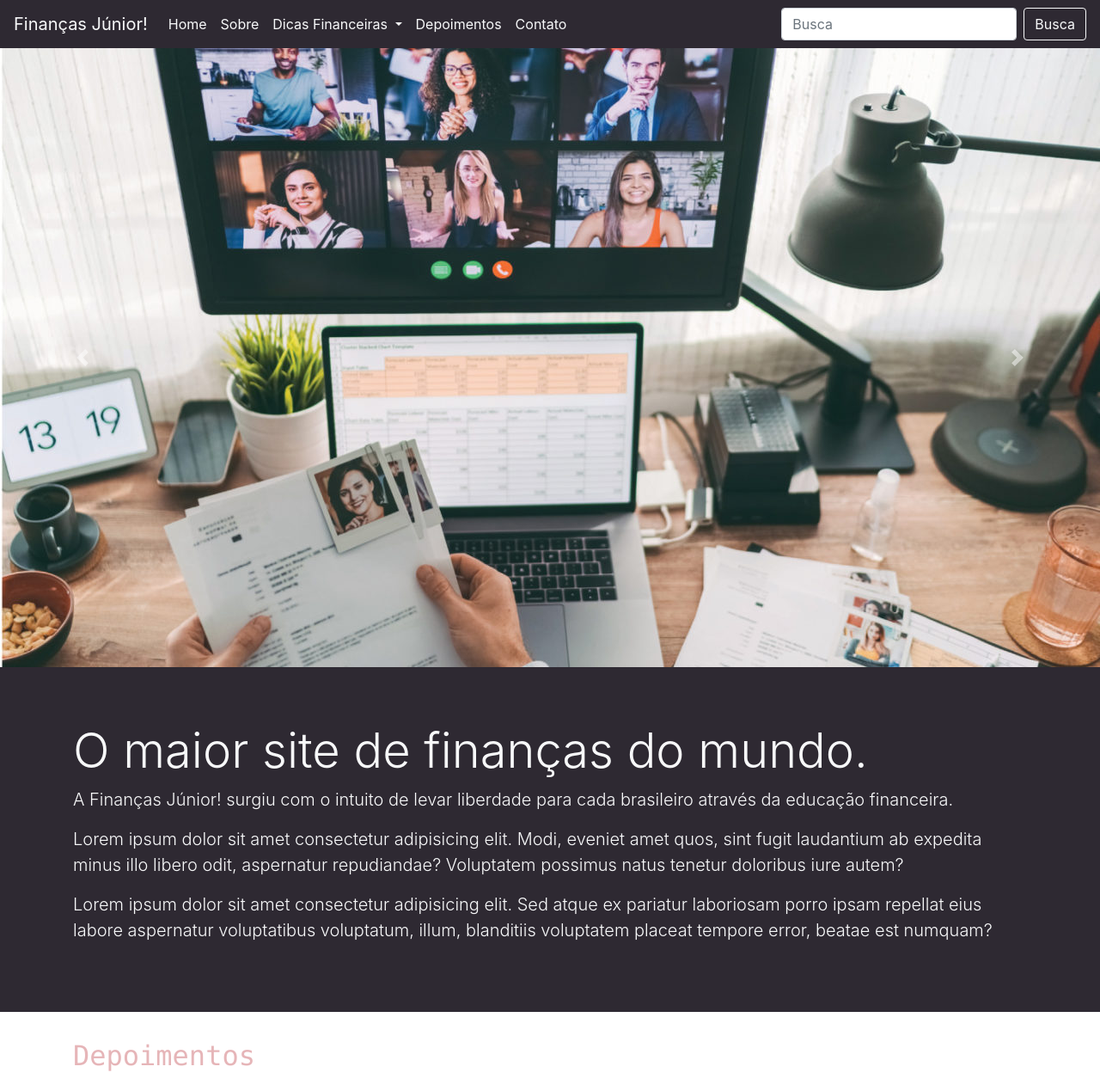
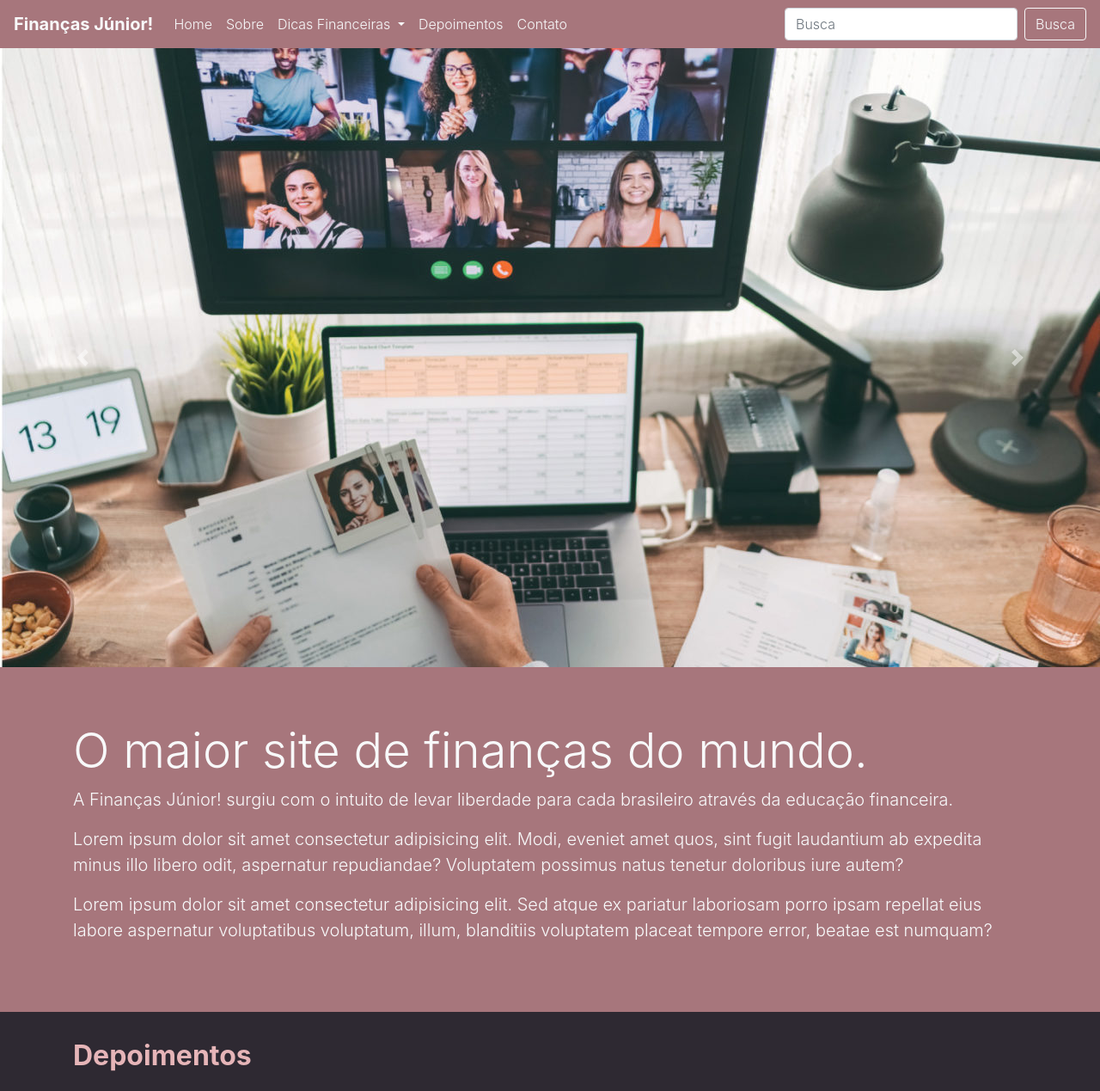
Before and after one commit to fabiolasoufer/financas-jr, a plain HTML site: page siteCompleto.html in a window 1280 px wide. Shown: the top 1269 px of the page at 86% size. Drawn offline with nearby package versions, Linux system fonts and the light colour scheme.

Commit message:
@fabiolasoufer [Task: Estilizando página web]

```diff
--- a/siteCompleto.html
+++ b/siteCompleto.html
@@ -16,6 +16,11 @@
 
         .body {
           background-color: #2e2932;
+          color: #a7767c;
+        }
+
+        .banner {
+          background-color: #a7767c;
         }
 
         .h1,h2 {
@@ -26,10 +31,10 @@
     <title>Finanças Júnior!</title>
   </head>
   <body>
-
+  <div class="body">
 <!--Navbar-->
-    <nav class="navbar navbar-expand-lg navbar-light body">
-        <a class="navbar-brand text-light" href="#">Finanças Júnior!</a>
+    <nav class="navbar navbar-expand-lg navbar-light banner">
+        <a class="navbar-brand text-light font-weight-bolder" href="#">Finanças Júnior!</a>
         <button class="navbar-toggler" type="button" data-toggle="collapse" data-target="#navbarSupportedContent" aria-controls="navbarSupportedContent" aria-expanded="false" aria-label="Toggle navigation">
           <span class="navbar-toggler-icon"></span>
         </button>
@@ -37,32 +42,32 @@
         <div class="collapse navbar-collapse" id="navbarSupportedContent">
           <ul class="navbar-nav mr-auto">
             <li class="nav-item active">
-              <a class="nav-link text-light" href="#">Home <span class="sr-only">(current)</span></a>
+              <a class="nav-link text-light font-weight-light" href="#">Home <span class="sr-only">(current)</span></a>
             </li>
             <li class="nav-item">
-              <a class="nav-link text-light" href="#sobre">Sobre</a>
+              <a class="nav-link text-light font-weight-light" href="#sobre">Sobre</a>
             </li>
             <li class="nav-item dropdown">
-              <a class="nav-link text-light dropdown-toggle" href="#" id="navbarDropdown" role="button" data-toggle="dropdown" aria-expanded="false">
+              <a class="nav-link text-light dropdown-toggle font-weight-light" href="#" id="navbarDropdown" role="button" data-toggle="dropdown" aria-expanded="false">
                 Dicas Financeiras
               </a>
               <div class="dropdown-menu" aria-labelledby="navbarDropdown">
-                <a class="dropdown-item" href="#educa">Educação Financeira</a>
-                <a class="dropdown-item" href="#investe">Investimentos</a>
+                <a class="dropdown-item font-weight-light" href="#educa">Educação Financeira</a>
+                <a class="dropdown-item font-weight-light" href="#investe">Investimentos</a>
                 <div class="dropdown-divider"></div>
-                <a class="dropdown-item" href="#dicas">Dicas Financeiras</a>
+                <a class="dropdown-item font-weight-light" href="#dicas">Dicas Financeiras</a>
               </div>
             </li>
             <li class="nav-item">
-                <a class="nav-link text-light" href="#depoimentos">Depoimentos</a>
+                <a class="nav-link text-light font-weight-light" href="#depoimentos">Depoimentos</a>
             </li>
             <li class="nav-item">
-                <a class="nav-link text-light" href="#contato">Contato</a>
+                <a class="nav-link text-light font-weight-light" href="#contato">Contato</a>
             </li>
           </ul>
           <form class="form-inline my-2 my-lg-0">
-                <input class="form-control mr-sm-2" type="search"   placeholder="Busca" aria-label="Search">
-            <button class="btn btn-outline-light my-2 my-sm-0" type="submit">Busca</button>
+                <input class="form-control mr-sm-2 font-weight-light" type="search"   placeholder="Busca" aria-label="Search">
+            <button class="btn btn-outline-light my-2 my-sm-0 font-weight-light" type="submit">Busca</button>
           </form>
         </div>
       </nav>
@@ -96,7 +101,7 @@
 <!--/Carousel-->
 
 <!--Jumbotron-->
-<div class="jumbotron jumbotron-fluid body">
+<div class="jumbotron jumbotron-fluid banner">
   <div class="container">
     <h1 class="display-4 text-light" id="sobre">O maior site de finanças do mundo.</h1>
     <p class="lead text-light">A Finanças Júnior! surgiu com o intuito de levar liberdade para cada brasileiro através da educação financeira. </p>
@@ -108,7 +113,7 @@
 
 <!--Cards-->
 <div class="container">
-  <h2 id="depoimentos" class="mb-4 t-5 text-monospace">Depoimentos</h2>
+  <h2 id="depoimentos" class="mb-4 t-5 font-weight-bolder">Depoimentos</h2>
   <div class="card-columns ">
   <div class="card">
       <div class="card-body">
@@ -163,7 +168,7 @@
 <!--/Cards-->
 
 <!--Jumbotron Dicas Financeiras-->
-<div class="jumbotron jumbotron-fluid body mt-5">
+<div class="jumbotron jumbotron-fluid banner mt-5">
   <div class="container">
     <h1 class="display-4 text-light" id="dicas">Dicas Financeiras</h1>
     <p class="lead text-light">Começe por aqui! Dicas de educação financeira e investimentos para júniors. </p>
@@ -177,7 +182,7 @@
 <div class="container">
 <div class="row mt-5 mb-5">
     <div class="col-md-6">
-      <h2 id="educa" class="mb-4 text-monospace">Educação Financeira</h2>
+      <h2 id="educa" class="mb-4 font-weight-bolder">Educação Financeira</h2>
         <p>Lorem ipsum dolor sit amet consectetur adipisicing elit. Corrupti fugit sequi ducimus consectetur tempora saepe officia dolorem nisi, velit accusamus, recusandae porro in. Tempore magnam error recusandae, rem pariatur quam!</p>
         <p>Lorem ipsum, dolor sit amet consectetur adipisicing elit. Blanditiis at minus quam temporibus soluta fugit nisi quaerat non consectetur voluptatem nemo rem eligendi repellat ratione, vero voluptatibus nam suscipit modi.</p>
         <p>Lorem ipsum dolor sit amet consectetur adipisicing elit. Consectetur minima explicabo molestias officiis maiores sapiente iusto placeat, hic id veritatis! Ab totam voluptatem dolorum voluptate quis eligendi eius facilis sint.</p>
@@ -192,7 +197,7 @@
 <!--Investimentos-->
 <div class="row mt-5 mb-5">
   <div class="col-md-6">
-    <h2 id="investe" class="mb-4 text-monospace">Investimentos</h2>
+    <h2 id="investe" class="mb-4 font-weight-bolder">Investimentos</h2>
       <p>Lorem ipsum dolor sit amet consectetur adipisicing elit. Corrupti fugit sequi ducimus consectetur tempora saepe officia dolorem nisi, velit accusamus, recusandae porro in. Tempore magnam error recusandae, rem pariatur quam!</p>
       <p>Lorem ipsum, dolor sit amet consectetur adipisicing elit. Blanditiis at minus quam temporibus soluta fugit nisi quaerat non consectetur voluptatem nemo rem eligendi repellat ratione, vero voluptatibus nam suscipit modi.</p>
   </div>
@@ -206,7 +211,7 @@
 <!--Formulário-->
 <div class="row">
     <div class="col-md-12">
-      <h2 id="contato" class="mb-4 text-monospace">
+      <h2 id="contato" class="mb-4 font-weight-bolder">
         Entre em contato conosco:
         </h2>
     </div>
@@ -270,7 +275,7 @@
             </div>
           </div>
         </div>
-        <button class="btn btn-primary" type="submit">Enviar</button>
+        <button class="btn btn-light" type="submit">Enviar</button>
       </form>
 
       <script>
@@ -325,6 +330,7 @@
 </footer>
 </div>
 <!--/Rodapé-->
+</div>
 
 <!--Scripts necessário para a utilização dos códigos JS do Bootstrap-->
 <script src="https://cdn.jsdelivr.net/npm/jquery@3.5.1/dist/jquery.slim.min.js" integrity="sha384-DfXdz2htPH0lsSSs5nCTpuj/zy4C+OGpamoFVy38MVBnE+IbbVYUew+OrCXaRkfj" crossorigin="anonymous"></script>
```
